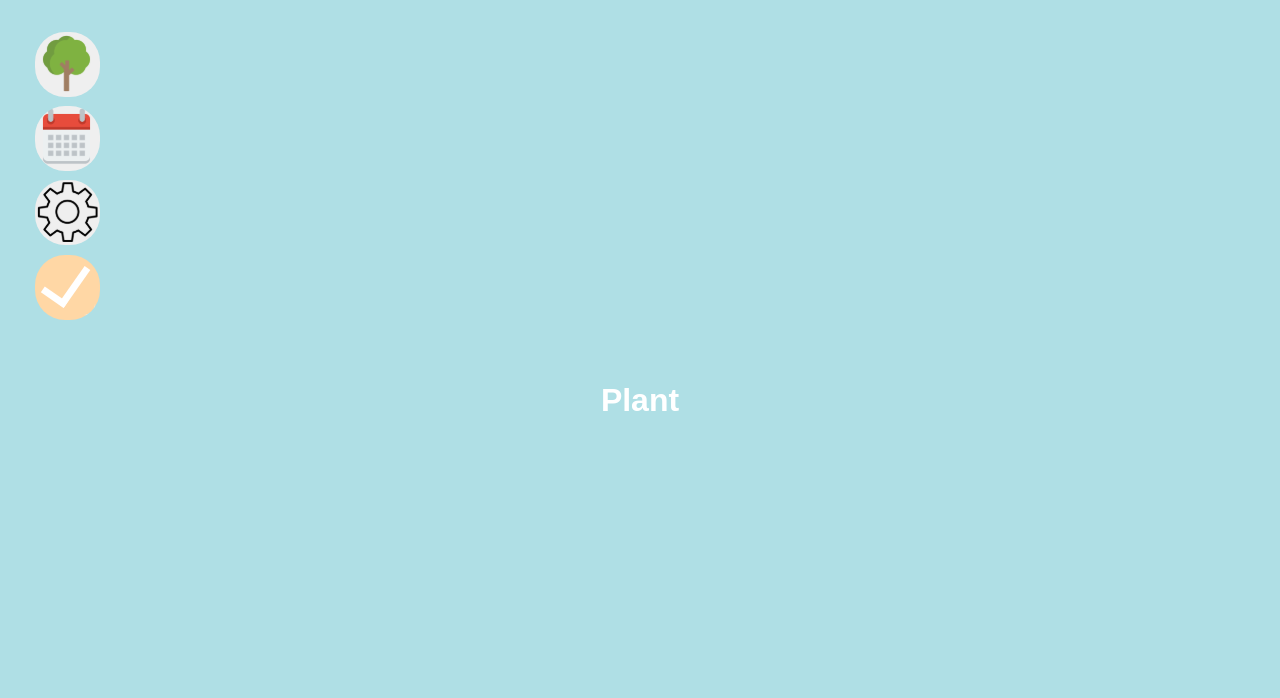
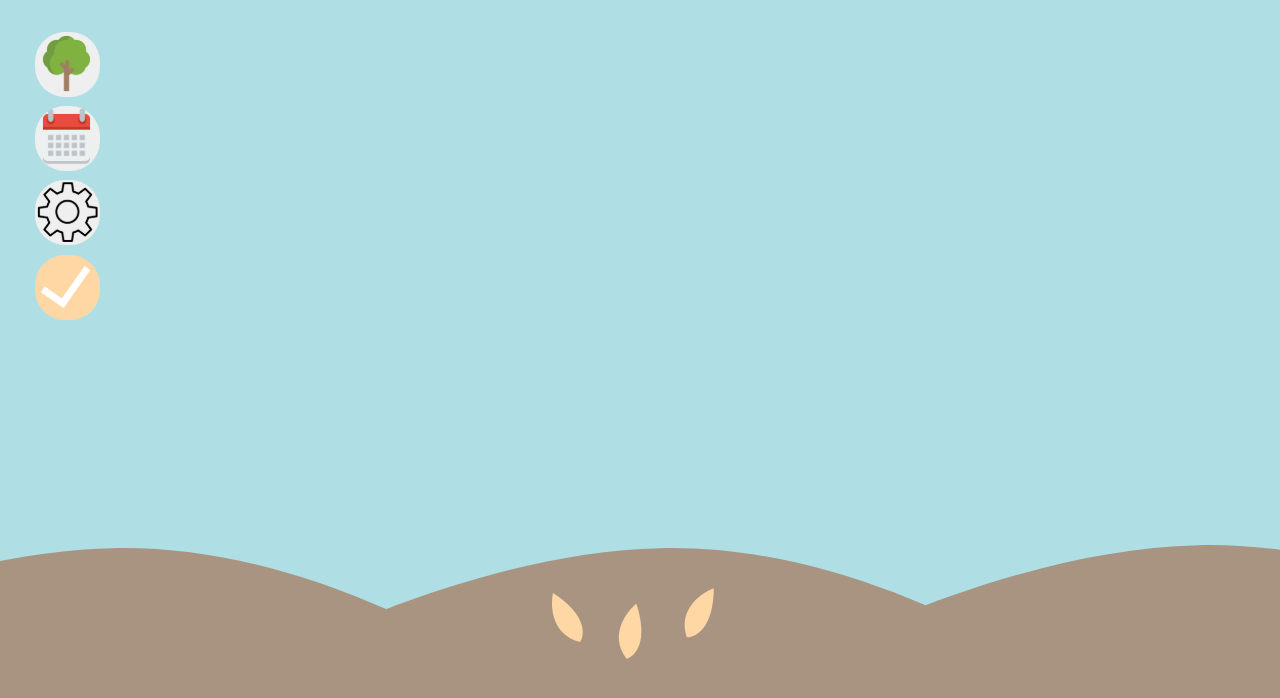
Before and after one commit to 1tracy/bolt, a React (Create React App) app: page /plant in a window 1280 px wide. Shown: the top 698 px of the page. Built offline with nearby package versions, Linux system fonts and the light colour scheme.

Commit message:
added plant image

```diff
--- a/src/App.css
+++ b/src/App.css
@@ -337,3 +337,15 @@ body {
 .button1:hover {
   background: #1fd85d;
 }
+
+.plantimg {
+  position: fixed;
+  top: 0;
+  bottom: 0;
+  left: 0;
+  right: 0;
+  background-repeat: no-repeat;
+  background-position: bottom;
+  background-image: url("plant1.svg");
+  z-index: -1;
+}
--- a/src/Plant.js
+++ b/src/Plant.js
@@ -4,7 +4,7 @@ import './App.css';
 function Plant() {
     return (
         <div>
-            <h1>Plant</h1>
+            <div className="plantimg" />
         </div>
     )
 }
```
Also changed, not shown: src/plant1.svg (added), 1 other file (tests, documents, lock files or other folders).
